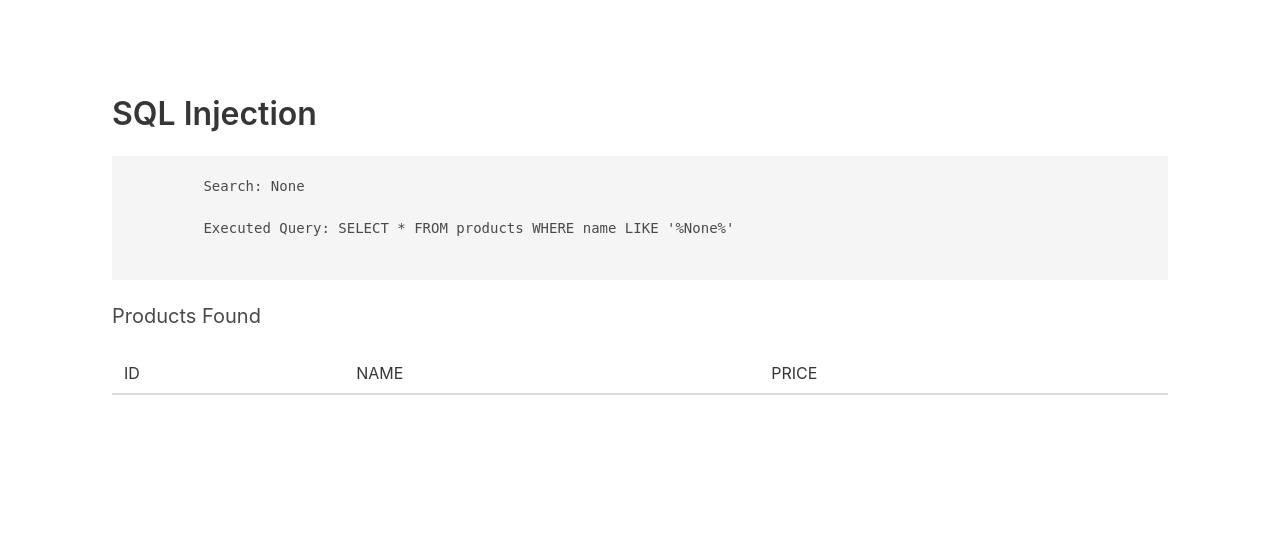
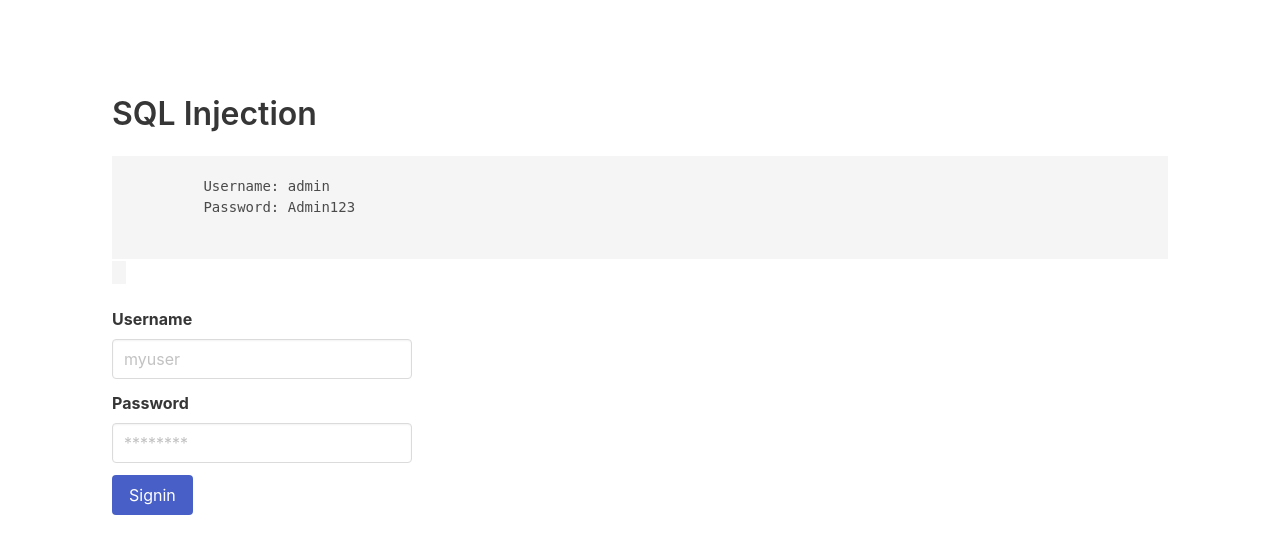
Before and after one commit to guiadeappsec/vuln-flask-web-app, a Flask app: page /sql-injection in a window 1280 px wide. Shown: the part 56-610 px from the top of the page. Run offline with Flask 2, Linux system fonts and the light colour scheme; data comes from the database, SQL or seed files in the repository.

Commit message:
changing sql injection

```diff
--- a/app.py
+++ b/app.py
@@ -1,5 +1,5 @@
 from flask import Flask, render_template, request, redirect, url_for
-from vulns.sqlinjection.sql_injection import sql_injection_page
+from vulns.sqlinjection.sql_injection import sql_injection_page, sql_injection_api
 from vulns.file_upload.file_upload import file_upload_page, file_upload_api
 from vulns.xssinjection.xss_reflected import xss_reflected_page
 from vulns.xssinjection.xss_stored import xss_stored_page, xss_stored_api
@@ -34,9 +34,12 @@ def reset_database():
     return redirect(url_for('home', reset_db=1))
 
 
-@app.route('/sql-injection')
+@app.route('/sql-injection', methods=['GET', 'POST'])
 def sql_injection():
-    return sql_injection_page(request, app)
+    if request.method == 'GET':
+        return sql_injection_page(request, app)
+
+    return sql_injection_api(request, app)
 
 
 @app.route('/file-upload', methods=['GET', 'POST'])
--- a/db_helper.py
+++ b/db_helper.py
@@ -70,12 +70,16 @@ class DbHelper:
             con = self._get_db_connection()
             cur = con.cursor()
 
-            cur.execute('CREATE TABLE users (id integer, email text, password text)')
+            cur.execute('CREATE TABLE users (id integer, username text, password text)')
+            cur.execute('INSERT INTO users VALUES (1, "admin", "e64b78fc3bc91bcbc7dc232ba8ec59e0")')
+
             cur.execute('CREATE TABLE messages (message text)')
             cur.execute('INSERT INTO messages (message) VALUES ("This is vulnerable to stored xss")')
+
             cur.execute('CREATE TABLE products (id integer, name text, value real)')
             cur.execute('INSERT INTO products VALUES (1, "Uno", 9.99)')
             cur.execute('INSERT INTO products VALUES (2, "Sword", 749.50)')
+
             con.commit()
             con.close()
         finally:
--- a/templates/sql-injection.html
+++ b/templates/sql-injection.html
@@ -6,36 +6,46 @@
 
   <div class="block">
     <pre>
-        Search: {{ search }}
-
-        Executed Query: {{ sql }}
+        Username: admin
+        Password: Admin123
     </pre>
+    <code lang="sql">
+        {{ sql }}
+    </code>
   </div>
 
   <div class="block">
-    <h2 class="subtitle">Products Found</h2>
-    <div class="content">
-      <table class="table">
-        <thead>
-          <td>ID</td>
-          <td>NAME</td>
-          <td>PRICE</td>
-        </thead>
-        <tbody>
-        {% for product in products %}
-          <tr>
-            <td>{{ product['id'] }}</td>
-            <td>{{ product['name'] }}</td>
-            <td>{{ product['price'] }}</td>
-          </tr>
-        {% endfor %}
-        </tbody>
-      </table>
-      <ul>
+    <form action="/sql-injection" method="post" style="max-width: 300px;">
+      <div class="field">
+        <label class="label">Username</label>
+        <div class="control">
+          <input class="input" name="username" type="text" placeholder="myuser" required>
+        </div>
+      </div>
+      <div class="field">
+        <label class="label">Password</label>
+        <div class="control">
+          <input class="input" name="password" type="password" placeholder="********" required>
+        </div>
+      </div>
 
-      </ul>
-    </div>
+      <div class="field is-grouped">
+        <div class="control">
+          <button class="button is-link">Signin</button>
+        </div>
+      </div>
+      {% if logged == True %}
+        <div class="notification is-success">
+          Login successful!
+        </div>
+      {% elif logged == False %}
+        <div class="notification is-danger">
+          Invalid Credentials
+        </div>
+      {% elif logged == None %}
+      {% endif %}
+    </form>
+
   </div>
-
 </section>
 {% endblock %}
--- a/vulns/sqlinjection/sql_injection.py
+++ b/vulns/sqlinjection/sql_injection.py
@@ -1,33 +1,44 @@
 from flask import render_template
+import hashlib
 
 
 def sql_injection_page(request, app):
-    search = request.args.get('search')
-    sql = f"SELECT * FROM products WHERE name LIKE '%{search}%'"
-    products = app.db_helper.execute_read(sql)
+    return render_template(
+        'sql-injection.html',
+        sql='',
+        logged=None
+    )
 
-    products = list(
+
+def sql_injection_api(request, app):
+    form = request.form
+
+    username = form.get('username')
+    password = form.get('password')
+    password_hash = _hash_password(password)
+
+    sql = f"SELECT * FROM users WHERE username='{username}' AND password='{password_hash}'"
+
+    db_result = app.db_helper.execute_read(sql)
+
+    user = list(
         map(
-            lambda p: {
-                'id': p[0],
-                'name': p[1],
-                'price': p[2]
+            lambda u: {
+                'id': u[0],
+                'username': u[1],
+                'password': u[2]
             },
-            products
+            db_result
         )
-    )
+    )[0] if len(db_result) > 0 else None
 
     return render_template(
         'sql-injection.html',
         sql=sql,
-        products=products,
-        search=search
+        logged=user is not None
     )
 
 
-def sql_injection_api(request):
-    term = request.args.get('search')
-
-    products = search_products(term)
-
-    return products
+def _hash_password(password):
+    md5_pass = hashlib.md5(password.encode('utf-8')).hexdigest()
+    return md5_pass
```
Also changed, not shown: util.py (line endings or trailing spaces).
